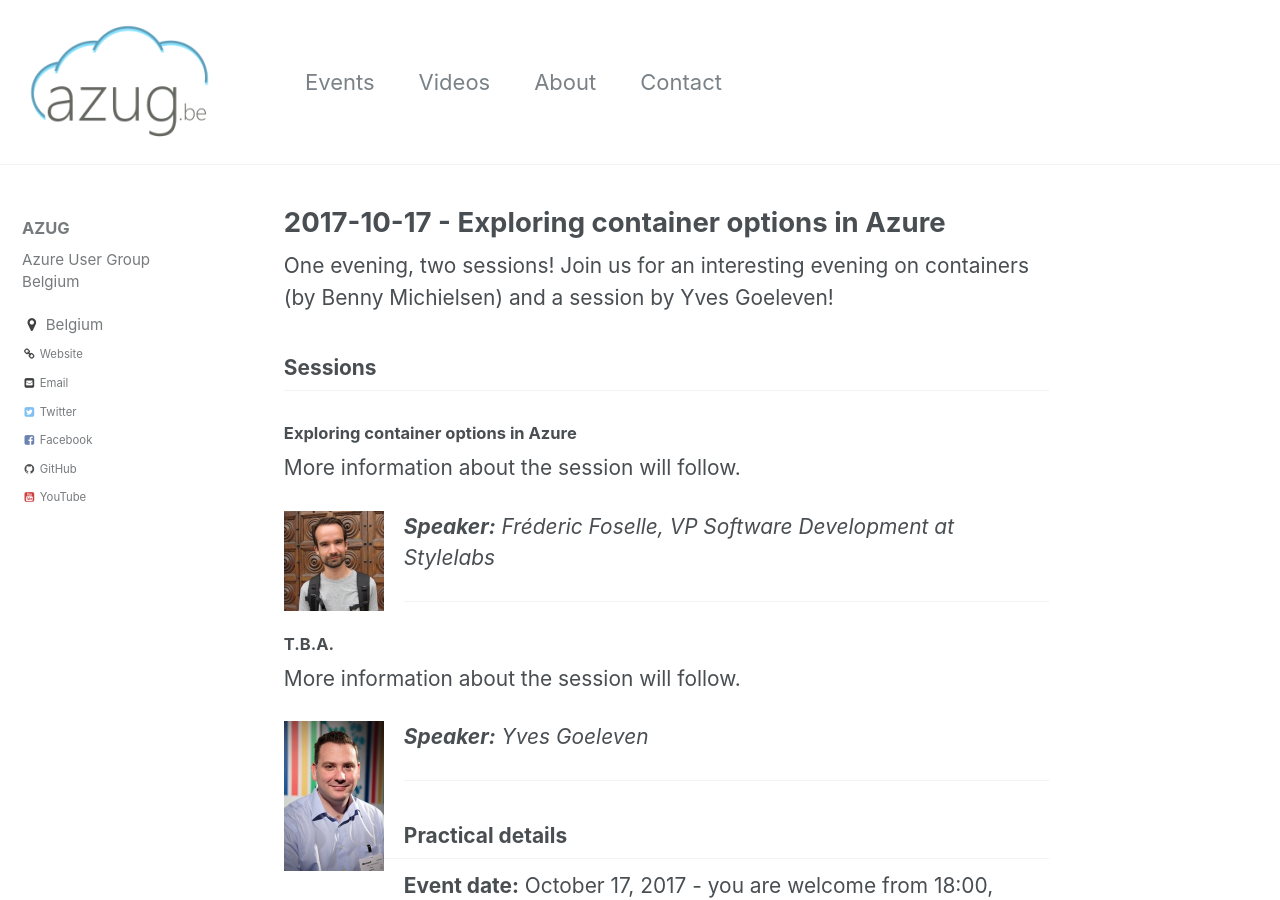
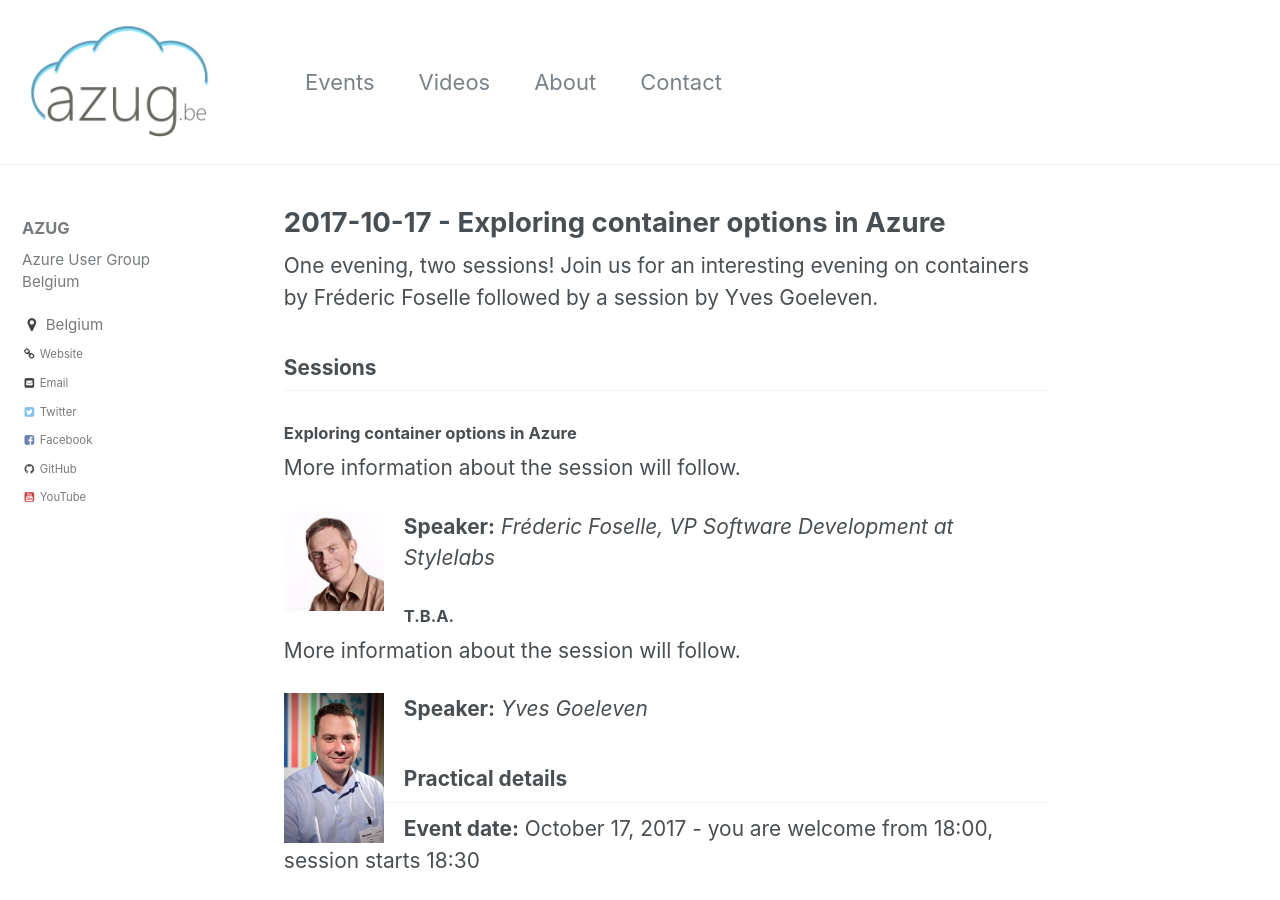
Before and after one commit to AzugBe/azugbe.github.io, a Jekyll site: the page built from _posts/events/2017-10-17---exploring-container-options-in-azure.md, in a window 1280 px wide and 900 px high. Built offline with Jekyll 4.4.1, drawn with Linux system fonts in a browser that asks for light colours.

Commit message:
Remove Benny (#25)

```diff
--- a/_posts/events/2017-10-17---exploring-container-options-in-azure.md
+++ b/_posts/events/2017-10-17---exploring-container-options-in-azure.md
@@ -13,7 +13,7 @@ redirect_from:
  - /events/2017/10/17/exploring-container-options-in-azure.html
 ---
 
-One evening, two sessions! Join us for an interesting evening on containers (by Benny Michielsen) and a session by Yves Goeleven!
+One evening, two sessions! Join us for an interesting evening on containers by Fréderic Foselle followed by a session by Yves Goeleven.
 
 ## Sessions
 
@@ -21,17 +21,13 @@ One evening, two sessions! Join us for an interesting evening on containers (by
 
 More information about the session will follow.
 
-<img src="/assets/media/speakers/benny-michielsen.jpg" alt="" align="left" width="100" height="100" style="margin-right: 20px;" /> <em><strong>Speaker:</strong> Fréderic Foselle, VP Software Development at Stylelabs</em>
-
-<hr />
+<img src="/assets/media/speakers/frederic-foselle.jpg" alt="" align="left" width="100" height="100" style="margin-right: 20px;" /> **Speaker:** *Fréderic Foselle, VP Software Development at Stylelabs*
 
 ### T.B.A.
 
 More information about the session will follow.
 
-<img src="/assets/media/speakers/yves-goeleven.jpg" alt="" align="left" width="100" height="100" style="margin-right: 20px;" /> <em><strong>Speaker:</strong> Yves Goeleven</em>
-
-<hr />
+<img src="/assets/media/speakers/yves-goeleven.jpg" alt="" align="left" width="100" height="100" style="margin-right: 20px;" /> **Speaker:** *Yves Goeleven*
 
 ## Practical details
 
```
Also changed, not shown: assets/media/speakers/frederic-foselle.jpg (added).
